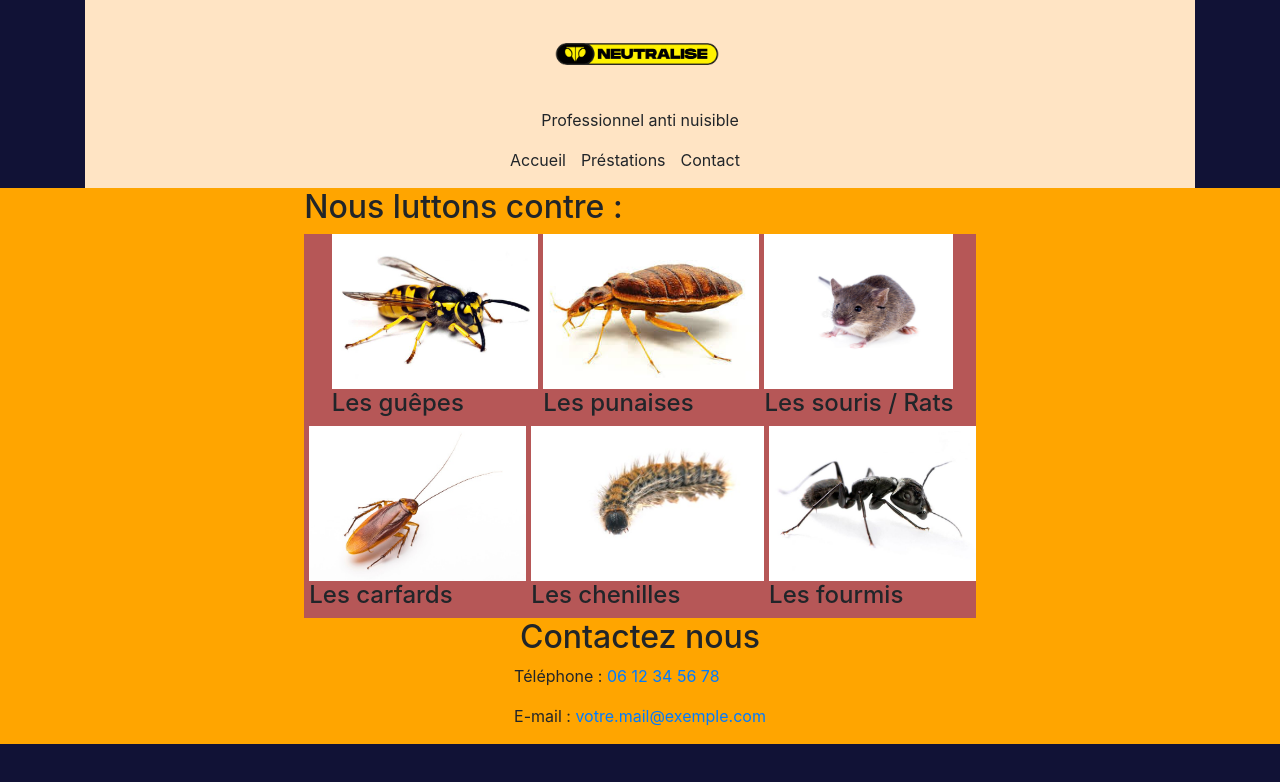
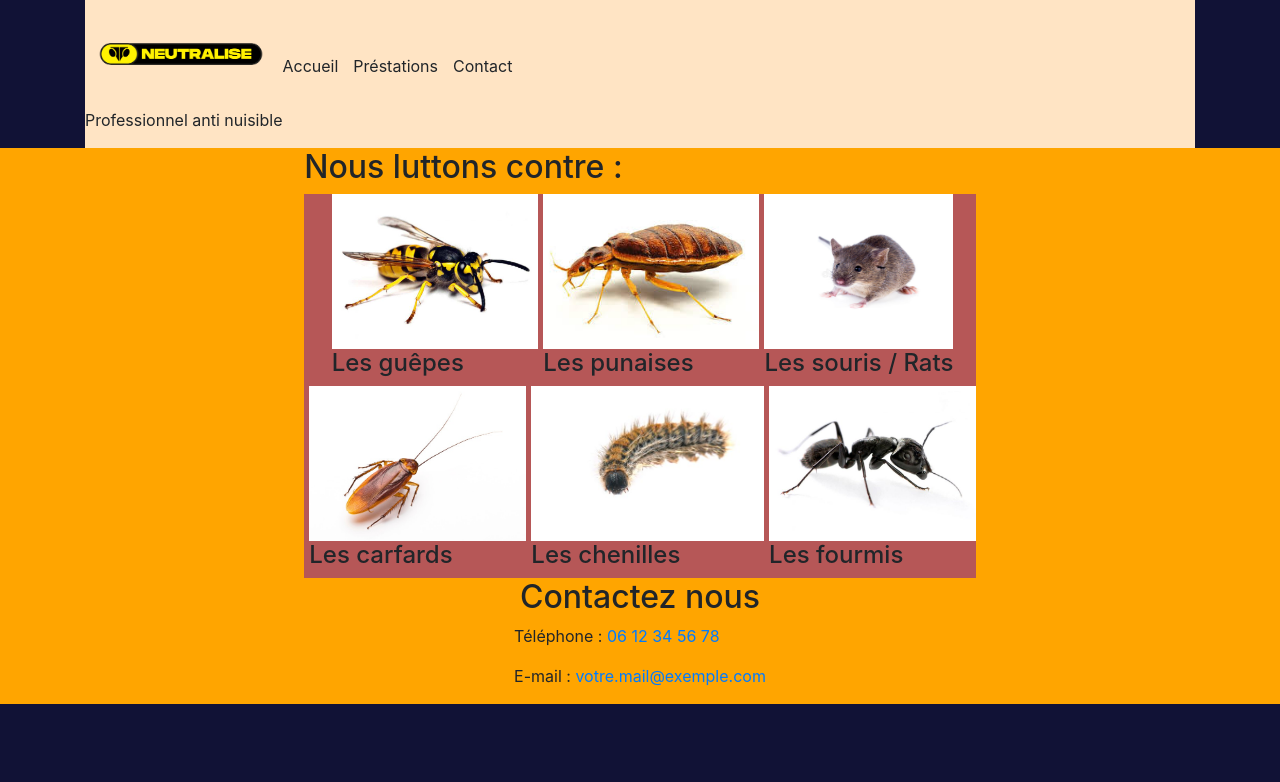
Before and after one commit to Rappson/neutralize, a React (Create React App) app in the folder frontend/: page / in a window 1280 px wide. Shown: the top 782 px of the page. Built offline with nearby package versions, Linux system fonts and the light colour scheme.

Commit message:
mise en forme header

```diff
--- a/frontend/src/Style/Style.css
+++ b/frontend/src/Style/Style.css
@@ -2,9 +2,6 @@
 
 header{
     background-color: bisque;
-    display: flex;
-    flex-direction: column;
-    align-items: center;
 }
 
 .logo_principal{
--- a/frontend/src/components/header/Header.js
+++ b/frontend/src/components/header/Header.js
@@ -10,7 +10,7 @@ function Header() {
             <header className="d-flex align-items-center justify-content-center justify-content-lg-start">
                 {/* ajouter le logo "certi biocide" */}
                 <div className="title">
-                    <img src={Logo2} alt="Logo anti nuisible" className="logo_principal"></img>
+                    <img src={Logo3} alt="Logo anti nuisible" className="logo_principal"></img>
                     <p>Professionnel anti nuisible</p>
                 </div>
                 <div className='menu-list'>
```
